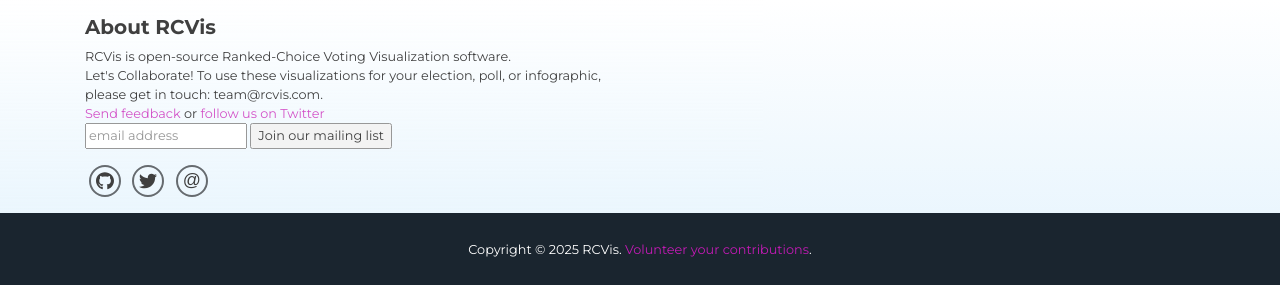
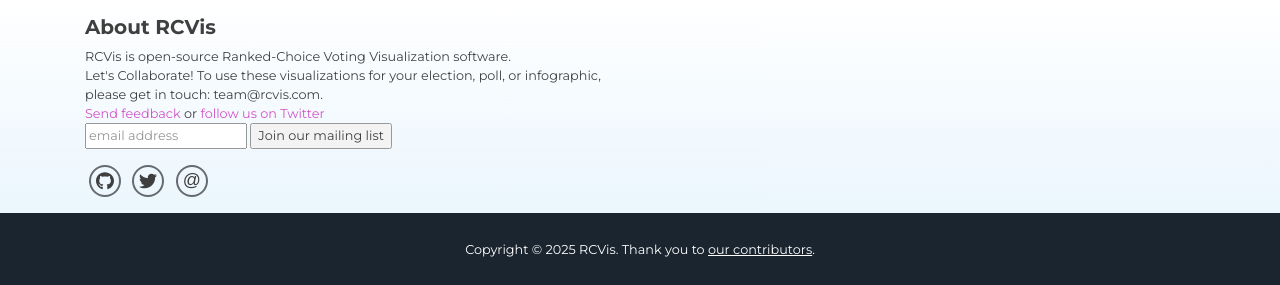
Before and after one commit to artoonie/rcvis, a Django app: page /pCreate.html in a window 1280 px wide. Shown: the part 956-1241 px from the top of the page. Run offline with Django 3.2, Linux system fonts and the light colour scheme; the visitor is signed in with stand-in values (Sample User, id 1); parts of the project's set-up code (start-up, migrations or seed data) failed here and were passed over; some libraries are stand-ins or nearby versions.

Commit message:
update footer

```diff
--- a/templates/visualizer/base.html
+++ b/templates/visualizer/base.html
@@ -67,7 +67,10 @@
   <!-- Copyright Section -->
   <section class="copyright py-4 text-center text-white">
     <div class="container">
-      <small>Copyright &copy; 2025 RCVis. <a href="https://github.com/artoonie/rcvis/issues">Volunteer your contributions</a>.</small>
+      <small>
+          Copyright &copy; 2025 RCVis.
+          Thank you to
+          <a style="color: white; text-decoration: underline" href="https://github.com/artoonie/rcvis/graphs/contributors">our contributors</a>.</small>
     </div>
   </section>
  </div>
```
